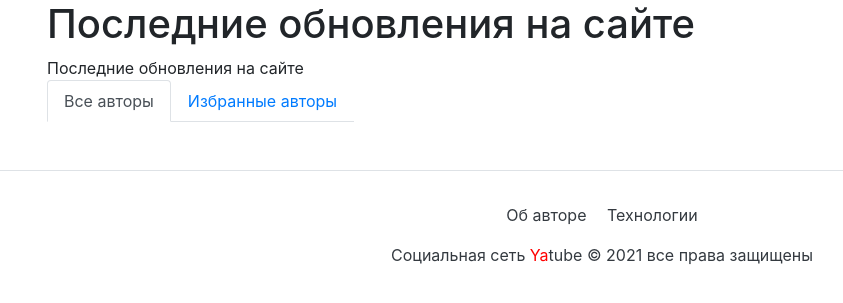
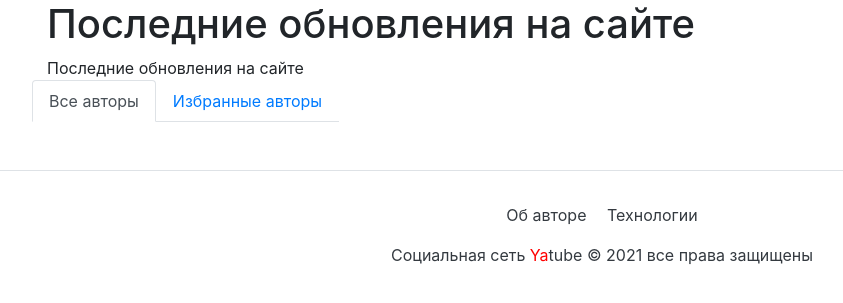
Before and after one commit to Donatello-M/hw05_final, a Django app: page / in a window 1280 px wide. Shown: the part 56-359 px from the top of the page, without its empty margins (38-881 px from the left). Run offline with Django 3.2, Linux system fonts and the light colour scheme; the visitor is signed in with stand-in values (Sample User, id 1); data that the repository does not hold is empty; some libraries are stand-ins or nearby versions.

Commit message:
Удалены лишние функции, исправлены неточности

```diff
--- a/yatube/posts/templates/posts/index.html
+++ b/yatube/posts/templates/posts/index.html
@@ -3,14 +3,12 @@
 {% block content %}
 {% load cache %}
 {% block header %}Последние обновления на сайте{% endblock %}
-<div class="container">
     {% include "includes/menu.html" with index=True %}
     {% cache 20 index_page %}
     {% for post in page %}
     {% include "includes/author_post.html" with post=post %}
     {% endfor %}
     {% endcache %}
-</div>
 {% if page.has_other_pages %}
 {% include "padginator.html" %}
 {% endif %}
--- a/yatube/posts/views.py
+++ b/yatube/posts/views.py
@@ -143,7 +143,6 @@ def profile_unfollow(request, username):
             user=request.user, author=unfollow_author
         )
         unfollow.delete()
-        return redirect("posts:profile", username=username)
     return redirect("posts:profile", username=username)
 
 
```
